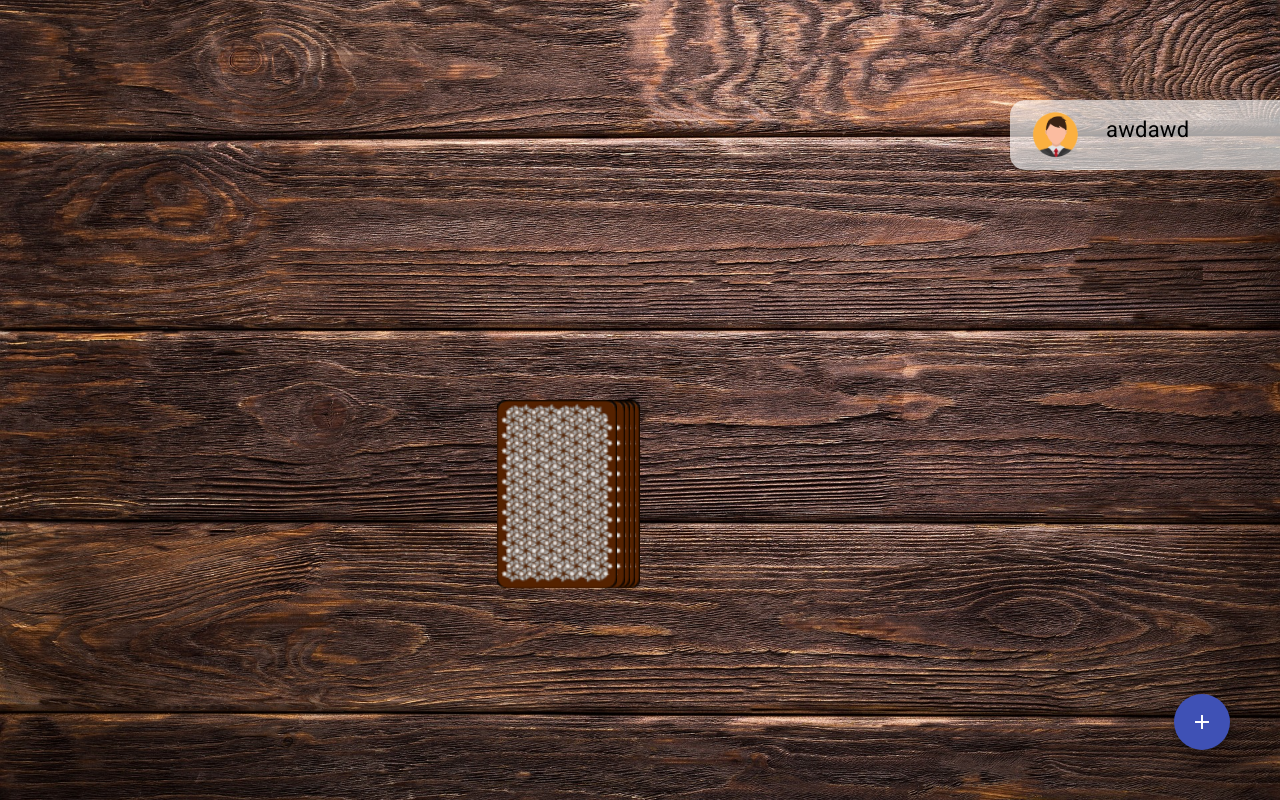
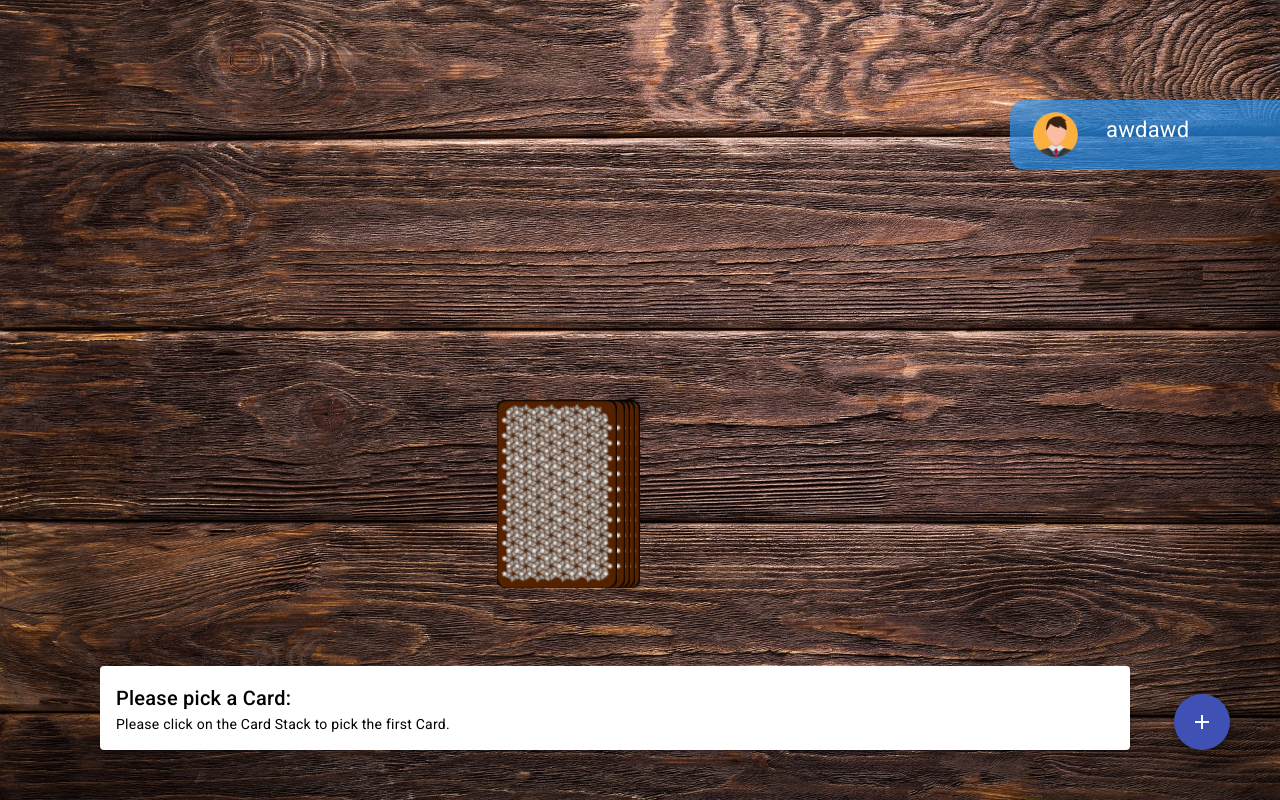
Before and after one commit to bwfront/ringoffire, an Angular app: page /game in a window 1280 px wide. Built offline with nearby package versions, Linux system fonts and the light colour scheme.

Commit message:
First Playeable Version

```diff
--- a/src/app/dialog-add-player/dialog-add-player.component.html
+++ b/src/app/dialog-add-player/dialog-add-player.component.html
@@ -8,5 +8,5 @@
 </div>
 <div mat-dialog-actions>
   <button mat-button [mat-dialog-close]="" (click)="onNoClick()">Back</button>
-  <button mat-button [mat-dialog-close]="name" cdkFocusInitial>Ok</button>
+  <button mat-button [disabled]="name.length == 0" [mat-dialog-close]="name" cdkFocusInitial>Ok</button>
 </div>
--- a/src/app/dialog-add-player/dialog-add-player.component.ts
+++ b/src/app/dialog-add-player/dialog-add-player.component.ts
@@ -1,4 +1,5 @@
 import { Component, OnInit } from '@angular/core';
+import {MatDialog, MAT_DIALOG_DATA, MatDialogRef, MatDialogModule} from '@angular/material/dialog';
 
 @Component({
   selector: 'app-dialog-add-player',
@@ -8,11 +9,13 @@ import { Component, OnInit } from '@angular/core';
 export class DialogAddPlayerComponent implements OnInit{
   name: string = '';
 
-  constructor(){}
+  constructor( public dialogRef: MatDialogRef<DialogAddPlayerComponent>){}
 
   ngOnInit(): void {
 
   }
-  onNoClick(){}
+  onNoClick(){
+    this.dialogRef.close();
+  }
 
 }
--- a/src/app/game-info/game-info.component.html
+++ b/src/app/game-info/game-info.component.html
@@ -1,6 +1,6 @@
 <mat-card>
     <mat-card-header>
-        <mat-card-title>{{ name }}:</mat-card-title>
+        <mat-card-title>{{ card ? name : 'Please pick a Card'}}:</mat-card-title>
       </mat-card-header>
-    <mat-card-content>{{ description }}</mat-card-content>
+    <mat-card-content>{{ card ? description : 'Please click on the Card Stack to pick the first Card.' }}</mat-card-content>
 </mat-card>
--- a/src/app/game/game.component.html
+++ b/src/app/game/game.component.html
@@ -1,6 +1,6 @@
 <app-player
 *ngFor="let player of game.players; let i = index;" [ngStyle]="{'top.px': 100 + i * 90}"
-[playerActive]="i == numberCurrentPlayer"
+[playerActive]="i == game.currentPlayer"
 [name]="player"
     class="player-position"></app-player>
 
@@ -22,4 +22,4 @@
 </button>
 
 <app-game-info [card]="currentCard"
-*ngIf="lastCard" [name]="nameCurrentPlayer"></app-game-info>
+ [name]="nameCurrentPlayer"></app-game-info>
--- a/src/app/game/game.component.ts
+++ b/src/app/game/game.component.ts
@@ -12,9 +12,8 @@ export class GameComponent implements OnInit {
   pickCardAnimation = false;
   lastCard = false;
   currentCard: string = '';
-  playedCard: string[] = [];
+  playedCard: string;
   game: Game;
-  numberCurrentPlayer: number;
   nameCurrentPlayer: string;
 
   constructor(public dialog: MatDialog) {}
@@ -26,22 +25,23 @@ export class GameComponent implements OnInit {
   takeCard() {
     if (!this.pickCardAnimation && this.game.stack.length > 0) {
       this.game.currentPlayer++;
-      this.numberCurrentPlayer = this.game.currentPlayer % this.game.players.length;
+      this.game.currentPlayer = this.game.currentPlayer % this.game.players.length;
       this.getNameCurrentPlayer();
       this.currentCard = this.game.stack.pop();
+      console.log(this.currentCard);
+
       this.pickCardAnimation = true;
       setTimeout(() => {
         this.lastCard = true;
         this.game.lastCards.push(this.currentCard);
-        this.playedCard = this.game.lastCards;
+        this.playedCard = this.currentCard;
         this.pickCardAnimation = false;
       }, 1000);
     }
   }
 
   getNameCurrentPlayer(){
-    this.nameCurrentPlayer =  this.game.players[this.numberCurrentPlayer];
-    console.log(this.nameCurrentPlayer)
+    this.nameCurrentPlayer =  this.game.players[this.game.currentPlayer];
   }
 
   newGame() {
@@ -52,7 +52,9 @@ export class GameComponent implements OnInit {
     const dialogRef = this.dialog.open(DialogAddPlayerComponent);
 
     dialogRef.afterClosed().subscribe((name: string) => {
-      this.game.players.push(name)
+      if(name){
+        this.game.players.push(name)
+      }
     });
   }
 }
```
